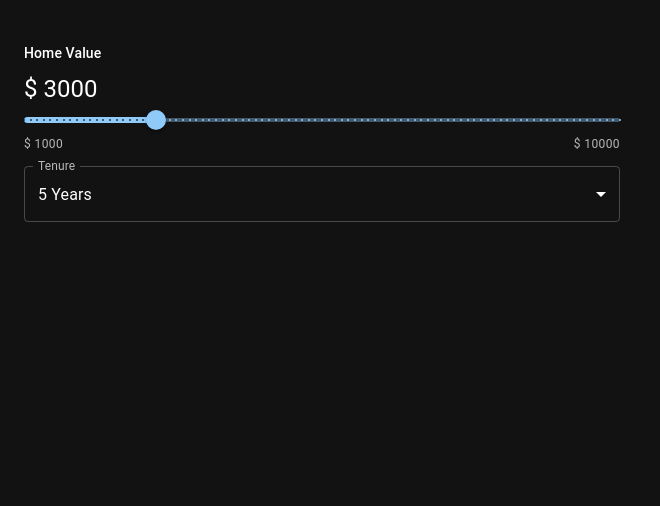
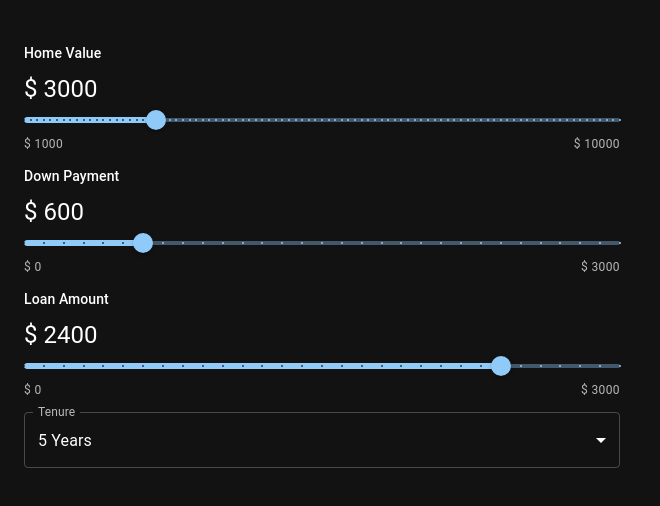
Before and after one commit to siddharthpk/findmymortgage, a React (Create React App) app: page / in a window 1280 px wide. Shown: the top 506 px of the page, without its empty margins (0-660 px from the left). Built offline with nearby package versions, Linux system fonts and the light colour scheme.

Commit message:
Added down payment & loan amount components

```diff
--- a/src/components/SliderSelect.js
+++ b/src/components/SliderSelect.js
@@ -5,6 +5,7 @@
     const bank_limit = 10000;
     return(
         <div>
+            {/* Home Value Component*/}
             <SliderComponent
                 onChange={(e, value) => {
                     setData({
@@ -24,6 +25,44 @@
                 label="Home Value"
                 value={data.homeValue}
             />
+            {/* Down Payment Component*/}
+            <SliderComponent
+                onChange={(e, value) => {
+                    setData({
+                        ...data,
+                        downPayment: (value).toFixed(0),
+                        loanAmount: (data.homeValue - value).toFixed(0),
+                    });
+                }}
+
+                defaultValue={data.downPayment}
+                min={0}
+                max={data.homeValue}
+                steps={100}
+                unit="$"
+                amount={data.downPayment}
+                label="Down Payment"
+                value={data.downPayment}
+            />
+            {/* Loan Amount Component*/}
+            <SliderComponent
+                onChange={(e, value) => {
+                    setData({
+                        ...data,
+                        loanAmount: (value).toFixed(0),
+                        downPayment: (data.homeValue - value).toFixed(0),
+                    });
+                }}
+
+                defaultValue={data.loanAmount}
+                min={0}
+                max={data.homeValue}
+                steps={100}
+                unit="$"
+                amount={data.loanAmount}
+                label="Loan Amount"
+                value={data.loanAmount}
+            />
         </div>
     );
 };
```
